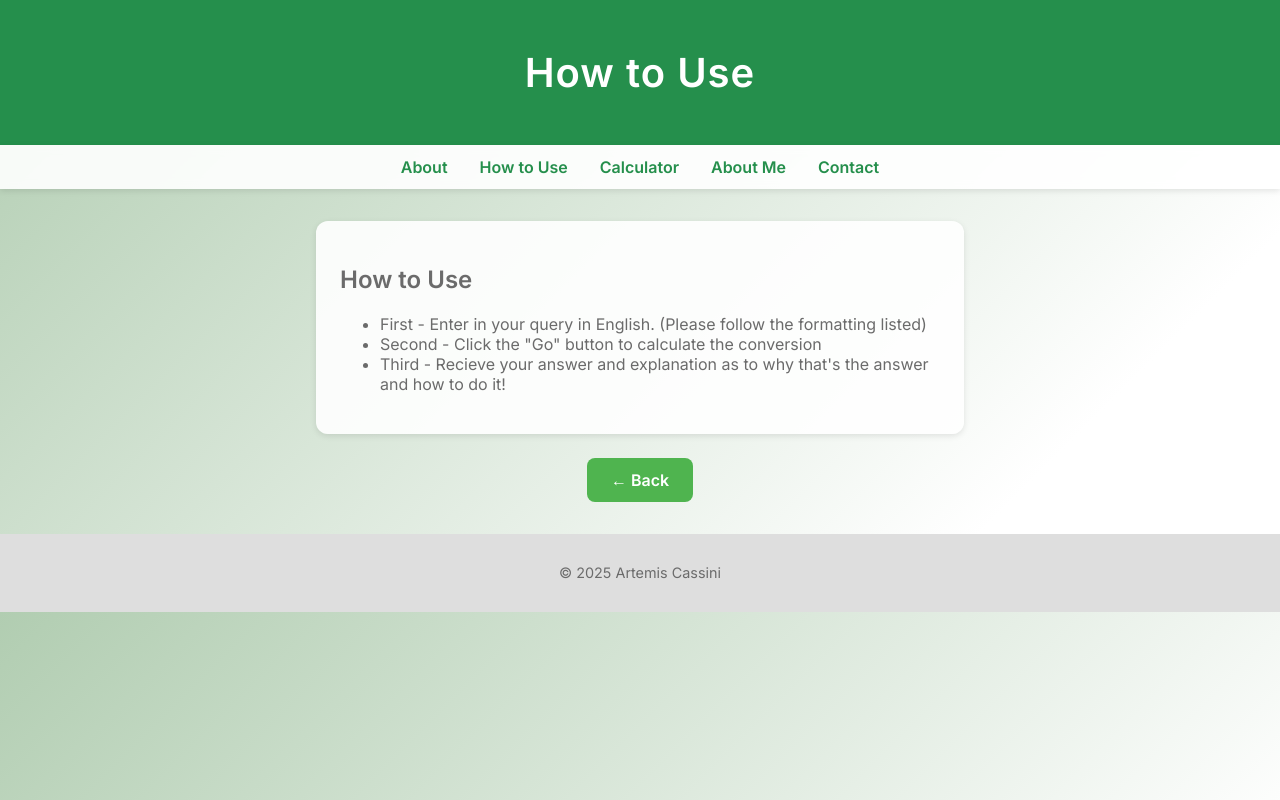
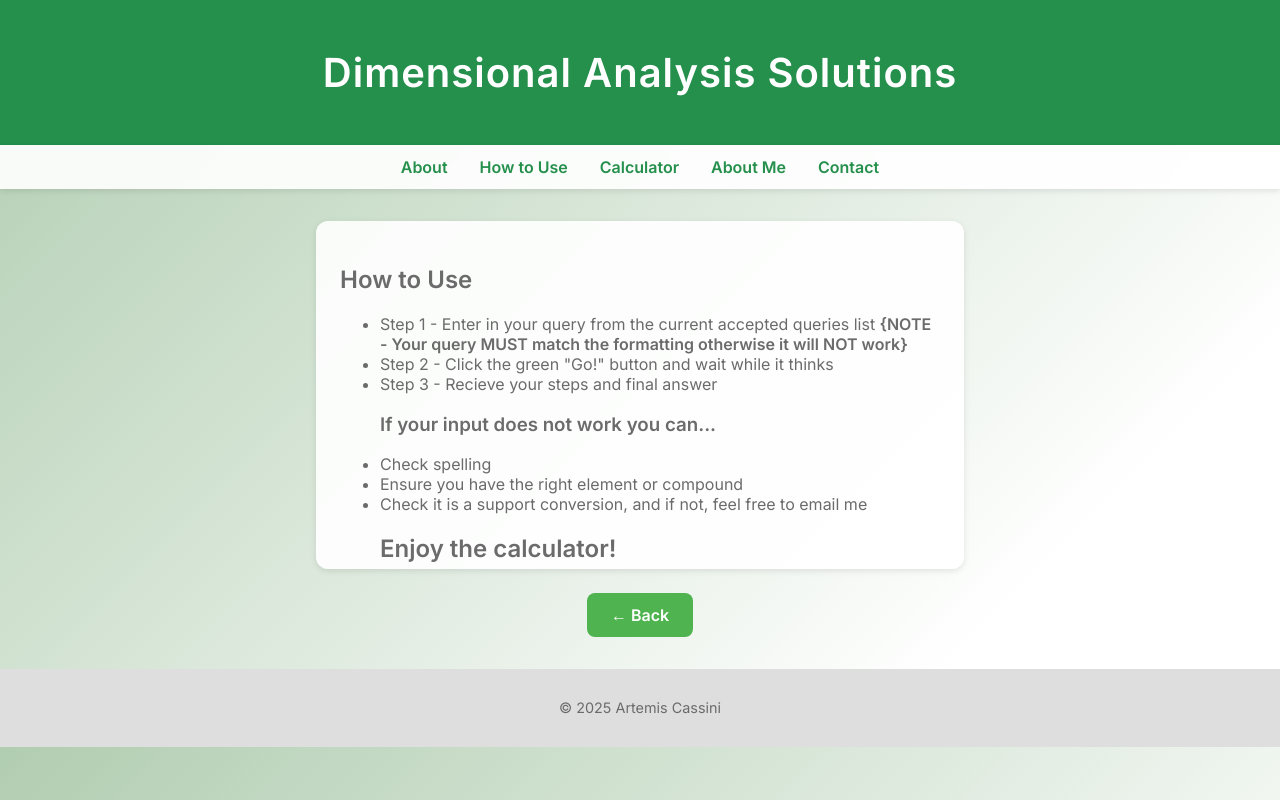
Before and after one commit to Artemis-Cassini/Dimensional-Analysis, a Flask app: page /how-to in a window 1280 px wide. Run offline with Flask 3, Linux system fonts and the light colour scheme.

Commit message:
how_to.html

```diff
--- a/CalcWebsite/templates/how_to.html
+++ b/CalcWebsite/templates/how_to.html
@@ -96,7 +96,7 @@
 </head>
 <body>
   <header>
-    <h1>How to Use</h1>
+    <h1>Dimensional Analysis Solutions</h1>
   </header>
   <nav class="main-nav">
     <ul>
@@ -111,9 +111,15 @@
     <section class="info-box" id="how-to">
       <h2>How to Use</h2>
       <ul>
-        <li>First - Enter in your query in English. (Please follow the formatting listed)</li>
-        <li>Second - Click the "Go" button to calculate the conversion</li>
-        <li>Third - Recieve your answer and explanation as to why that's the answer and how to do it!</li>
+        <li>Step 1 - Enter in your query from the current accepted queries list <b>{NOTE - Your query MUST match the formatting otherwise it will NOT work}</b>
+        </li>
+        <li>Step 2 - Click the green "Go!" button and wait while it thinks</li>
+        <li>Step 3 - Recieve your steps and final answer</li>
+        <h3>If your input does not work you can...</h3>
+        <li>Check spelling</li>
+        <li>Ensure you have the right element or compound</li>
+        <li>Check it is a support conversion, and if not, feel free to email me</li>
+        <h2>Enjoy the calculator!</h2>
       </ul>
     </section>
 
```
